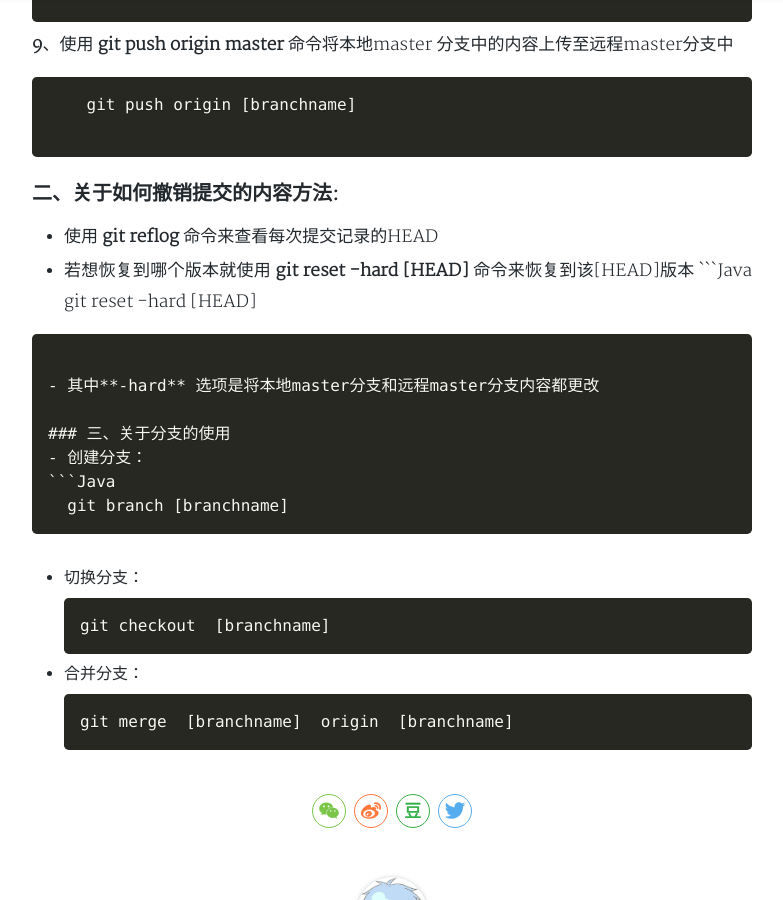
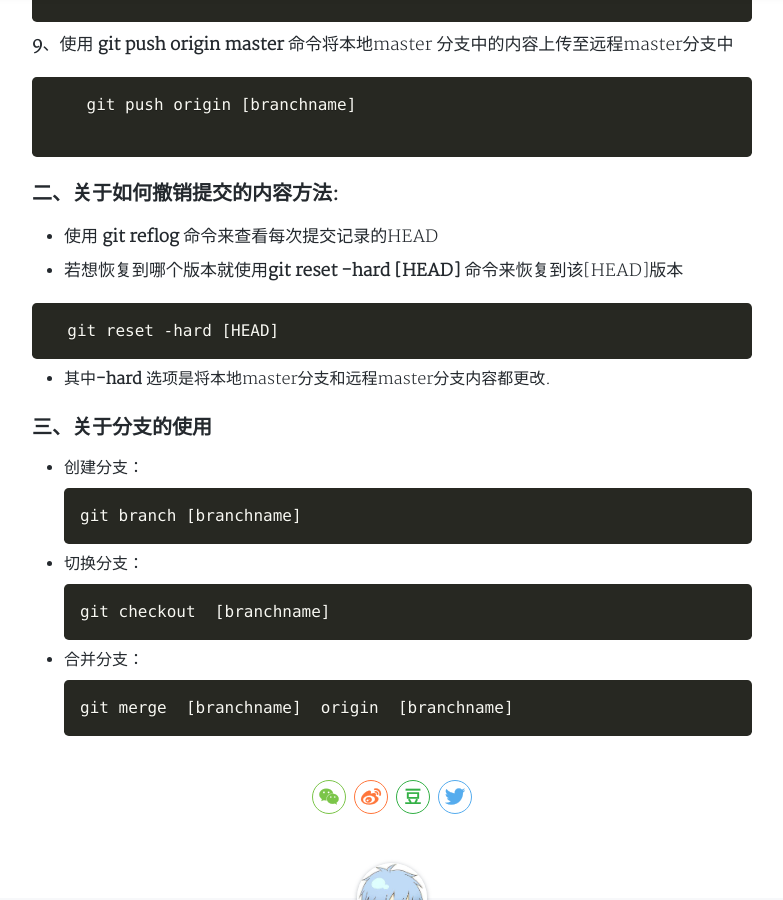
Before and after one commit to Rainsuperman/Rainsuperman.github.io, a Jekyll site: the page built from _posts/2018-7-21-记录第一次使用git工具.md, in a window 1280 px wide and 900 px high, scrolled down 1274 px. Shown: the whole window, without its empty margins (248-1031 px from the left). Built offline with Jekyll 4.4.1, drawn with Linux system fonts in a browser that asks for light colours; nearby versions of some CDN libraries; comment, search, counter and statistics services are not loaded; a style sheet for code colours, icons or effects is not loaded.

Commit message:
文章修改

````diff
--- a/_posts/2018-7-21-记录第一次使用git工具.md
+++ b/_posts/2018-7-21-记录第一次使用git工具.md
@@ -51,14 +51,14 @@ tags: [工具, git]
 ### 二、关于如何撤销提交的内容方法:
 - 使用 **git reflog** 命令来查看每次提交记录的HEAD
 
-- 若想恢复到哪个版本就使用
- **git reset -hard  [HEAD]** 命令来恢复到该[HEAD]版本
+- 若想恢复到哪个版本就使用**git reset -hard  [HEAD]** 命令来恢复到该[HEAD]版本
+
 ```Java
   git reset -hard [HEAD]
-
 ```
 
-- 其中**-hard** 选项是将本地master分支和远程master分支内容都更改
+- 其中**-hard** 选项是将本地master分支和远程master分支内容都更改.
+
 
 ### 三、关于分支的使用
 - 创建分支：
````
